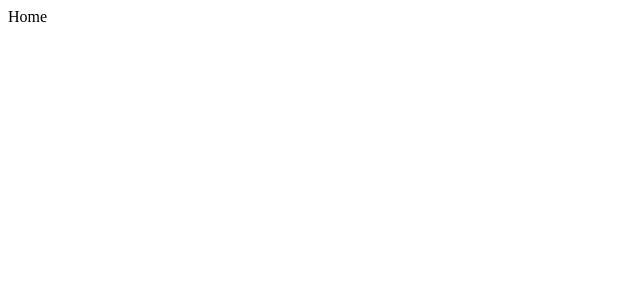
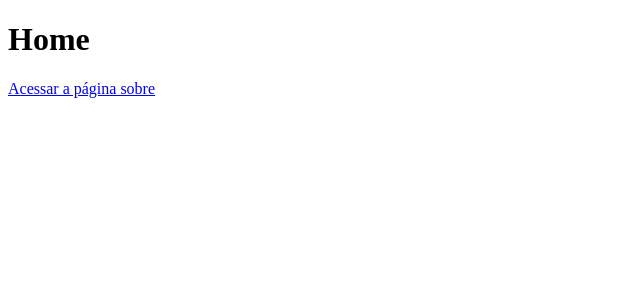
Before and after one commit to Joaberexxar/ideia-unica, a Next.js app: page / in a window 1280 px wide. Shown: the top 300 px of the page, without its empty margins (0-640 px from the left). Built offline with nearby package versions, Linux system fonts and the light colour scheme.

Commit message:
teste de link

```diff
--- a/package.json
+++ b/package.json
@@ -1,7 +1,6 @@
 {
   "name": "ideia-unica",
   "version": "1.0.0",
-  "description": "",
   "main": "index.js",
   "scripts": {
     "dev": "next dev"
@@ -13,5 +12,6 @@
     "next": "^14.0.4",
     "react": "^18.2.0",
     "react-dom": "^18.2.0"
-  }
+  },
+  "description": ""
 }
--- a/pages/index.js
+++ b/pages/index.js
@@ -1,5 +1,14 @@
+import Link from 'next/link';
+
 function Home() {
-    return <div>Home</div>
+    return <div>
+        <h1>Home</h1>
+
+        <Link href="/sobre">
+        <a>Acessar a página sobre</a>
+        </Link>
+
+        </div>
 }
 
 export default Home
```
Also changed, not shown: pages/sobre.js (+8 -0 lines).
